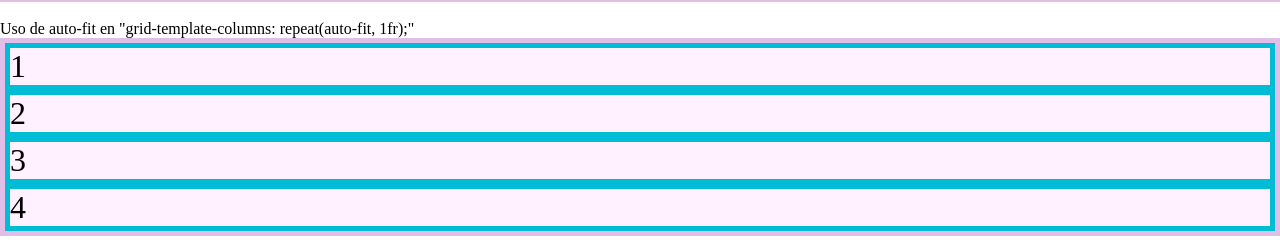
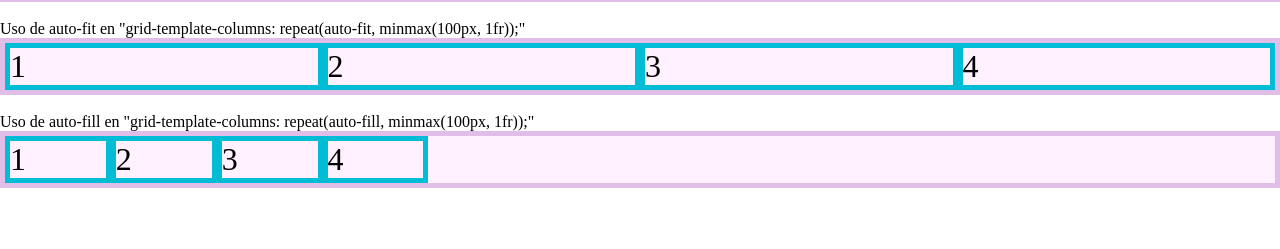
Before and after one commit to lordsithskull/cursoGrdi, a plain HTML site: page KeywordsEspeciales/index.html in a window 1280 px wide. Shown: the part 703-952 px from the top of the page. After the commit the page ends 891 px from the top, so only its background shows below. Drawn offline with Linux system fonts and the light colour scheme.

Commit message:
se realiza correcion en uso de auto-fill/fit

```diff
--- a/KeywordsEspeciales/index.html
+++ b/KeywordsEspeciales/index.html
@@ -42,7 +42,7 @@
         <div class="item item-12">444 4444 44444 444 4444 444 4444</div>
     </div>
     <br>
-    <p>Uso de auto-fit en "grid-template-columns: repeat(auto-fit, 1fr);"</p>
+    <p>Uso de auto-fit en "grid-template-columns: repeat(auto-fit, minmax(100px, 1fr));"</p>
     <div class="container5">
         <div class="item item-13">1</div>
         <div class="item item-14">2</div>
@@ -50,7 +50,7 @@
         <div class="item item-16">4</div>
     </div>
     <br>
-    <p>Uso de auto-fill en "grid-template-columns: repeat(auto-fill, 1fr);"</p>
+    <p>Uso de auto-fill en "grid-template-columns: repeat(auto-fill, minmax(100px, 1fr));"</p>
     <div class="container6">
         <div class="item item-17">1</div>
         <div class="item item-18">2</div>
--- a/KeywordsEspeciales/styles.css
+++ b/KeywordsEspeciales/styles.css
@@ -35,11 +35,11 @@
     border: 5px solid #e1bee7;
     background-color: #fff1ff;
     display: grid;
-    grid-template-columns: repeat(auto-fit, 1fr);
+    grid-template-columns: repeat(auto-fit, minmax(100px, 1fr));
 }
 .container6 {
     border: 5px solid #e1bee7;
     background-color: #fff1ff;
     display: grid;
-    grid-template-columns: repeat(auto-fill, 1fr);
+    grid-template-columns: repeat(auto-fill, minmax(100px, 1fr));
 }
```
